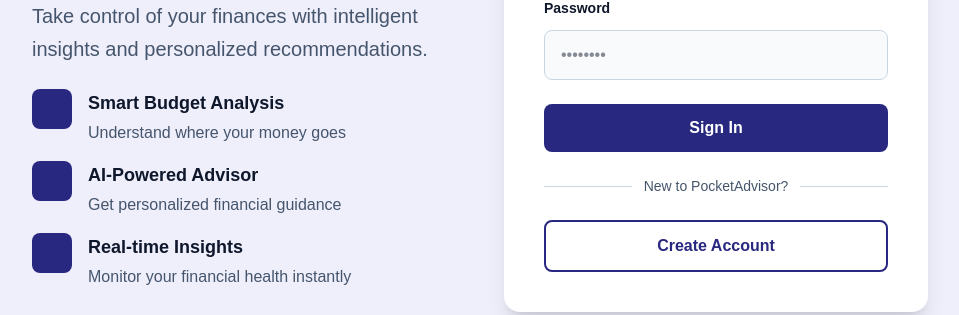
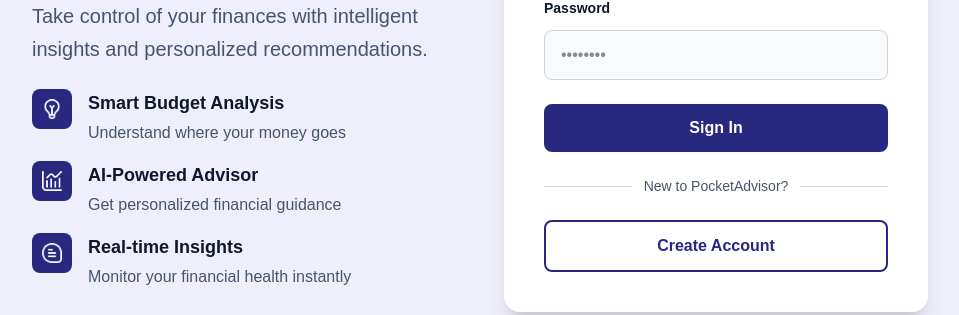
Before and after one commit to evegr4ce/PocketAdvisor, a Next.js app: page / in a window 1280 px wide. Shown: the part 424-739 px from the top of the page, without its empty margins (160-1119 px from the left). Built offline with nearby package versions, Linux system fonts and the light colour scheme.

Commit message:
icons in landing page

```diff
--- a/app/page.tsx
+++ b/app/page.tsx
@@ -58,10 +58,15 @@
               </p>
             </div>
             <div className="space-y-4">
+              {/* Feature 1 */}
               <div className="flex items-start gap-4">
                 <div className="flex-shrink-0">
                   <div className="flex items-center justify-center h-10 w-10 rounded-lg bg-[#282880] bg-opacity-10">
-                    <span className="text-[#282880] font-semibold">✓</span>
+                    <img
+                      src="/bulb.png"
+                      alt="Smart Budget Analysis"
+                      className="h-5 w-5 object-contain"
+                    />
                   </div>
                 </div>
                 <div>
@@ -73,10 +78,16 @@
                   </p>
                 </div>
               </div>
+
+              {/* Feature 2 */}
               <div className="flex items-start gap-4">
                 <div className="flex-shrink-0">
                   <div className="flex items-center justify-center h-10 w-10 rounded-lg bg-[#282880] bg-opacity-10">
-                    <span className="text-[#282880] font-semibold">✓</span>
+                    <img
+                      src="/chart-histogram.png"
+                      alt="AI-Powered Advisor"
+                      className="h-5 w-5 object-contain"
+                    />
                   </div>
                 </div>
                 <div>
@@ -88,10 +99,16 @@
                   </p>
                 </div>
               </div>
+
+              {/* Feature 3 */}
               <div className="flex items-start gap-4">
                 <div className="flex-shrink-0">
                   <div className="flex items-center justify-center h-10 w-10 rounded-lg bg-[#282880] bg-opacity-10">
-                    <span className="text-[#282880] font-semibold">✓</span>
+                    <img
+                      src="/comment.png"
+                      alt="Real-time Insights"
+                      className="h-5 w-5 object-contain"
+                    />
                   </div>
                 </div>
                 <div>
```
